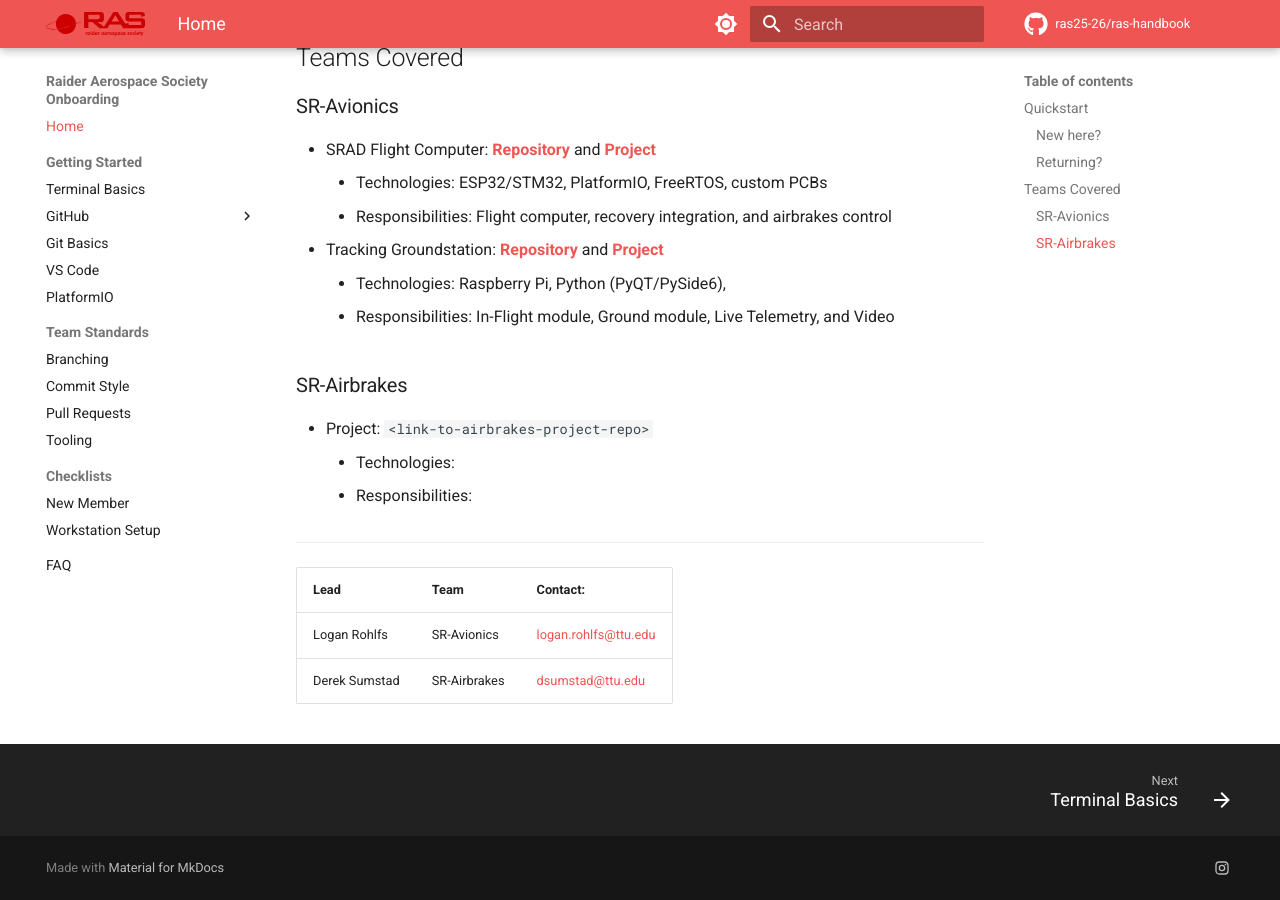
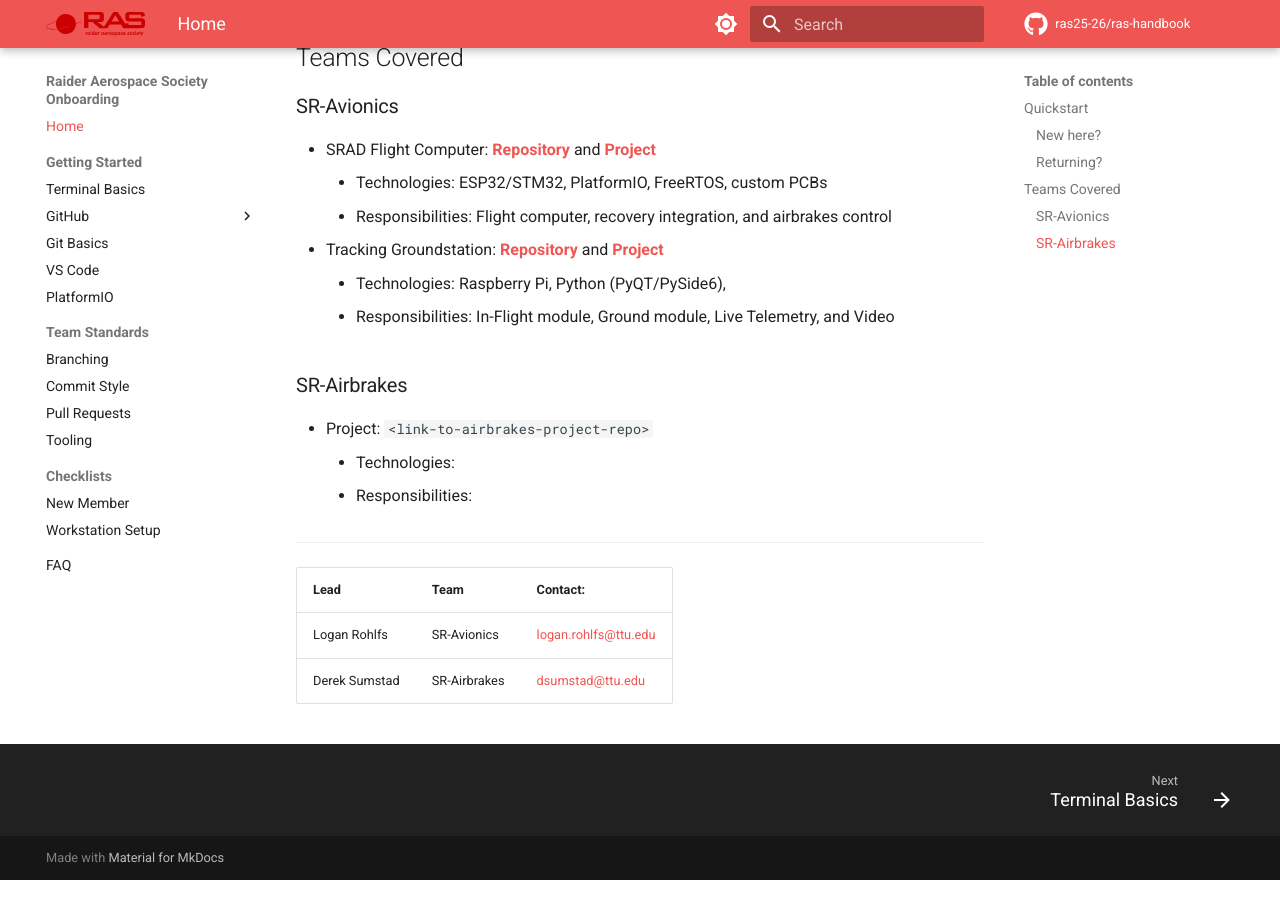
Before and after one commit to RaiderAerospaceSociety25-26/ras-handbook, an MkDocs documentation site: the page built from docs/index.md, in a window 1280 px wide and 900 px high, scrolled down 919 px. Built offline with MkDocs 1.6.1 and Material for MkDocs 9.7.7, drawn with Linux system fonts in a browser that asks for light colours; comment, search, counter and statistics services are not loaded.

Commit message:
chore: configures mkdocs

```diff
--- a/mkdocs.yml
+++ b/mkdocs.yml
@@ -63,14 +63,6 @@ markdown_extensions:
     - pymdownx.tabbed
     - pymdownx.emoji
 
-extra:
-    social:
-        - icon: material/instagram
-          link: https://www.instagram.com/raider.aerospace/
-
-extra-css:
-    - assets/css/colors.css
-
 plugins:
     - search
     - git-revision-date-localized:
```
